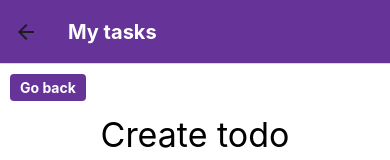
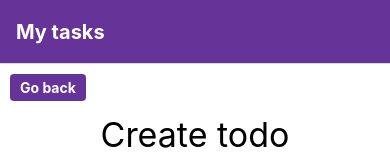
Before and after one commit to RustyTaz/todo-react-native-firebase, a React Native app: screen /TodoWorkScreen in a window 390 px wide. Shown: the top 160 px of the page. Built offline with nearby package versions, Linux system fonts and the light colour scheme; no server answers; what expo-localization would draw is missing.

Commit message:
header fix

```diff
--- a/App.js
+++ b/App.js
@@ -23,6 +23,7 @@ export default function App() {
 					headerStyle: {
 						backgroundColor: "#663399",
 					},
+					headerLeft: null,
 				}}
 			>
 				<Stack.Screen
```
